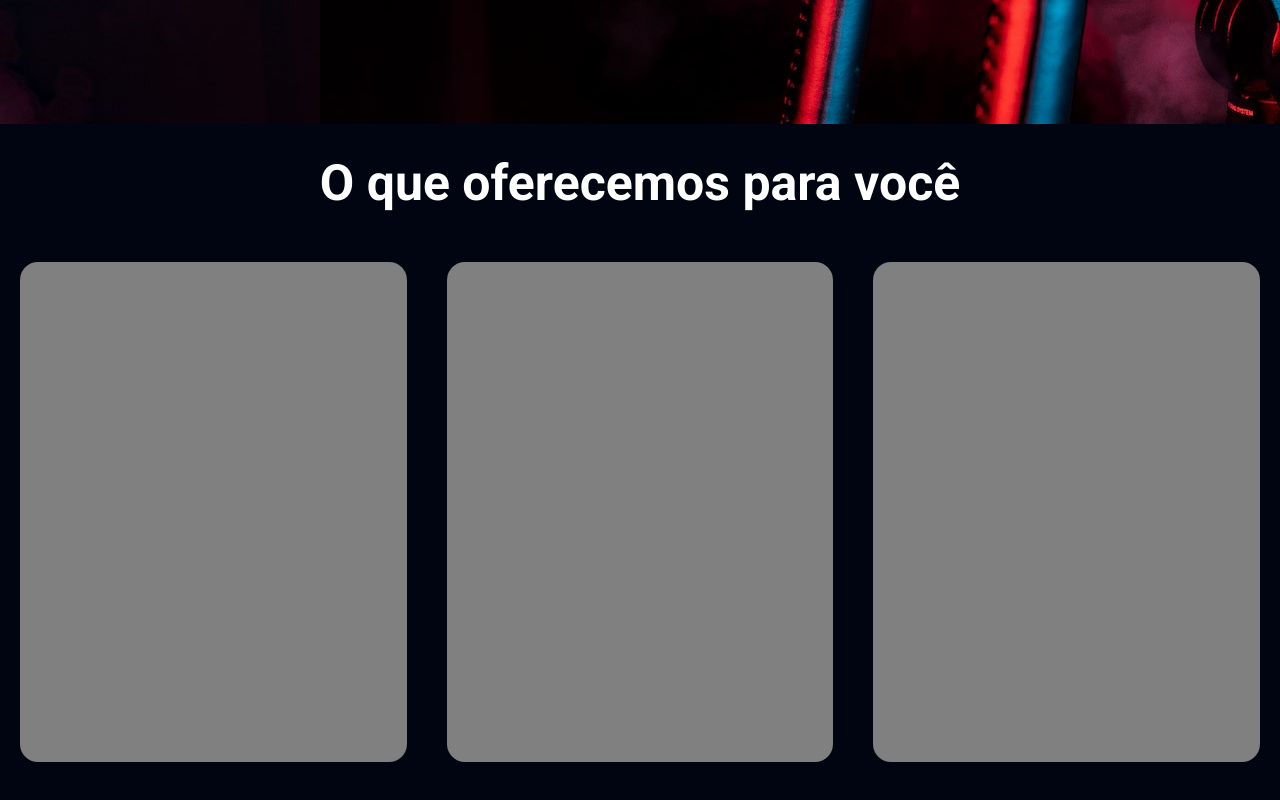
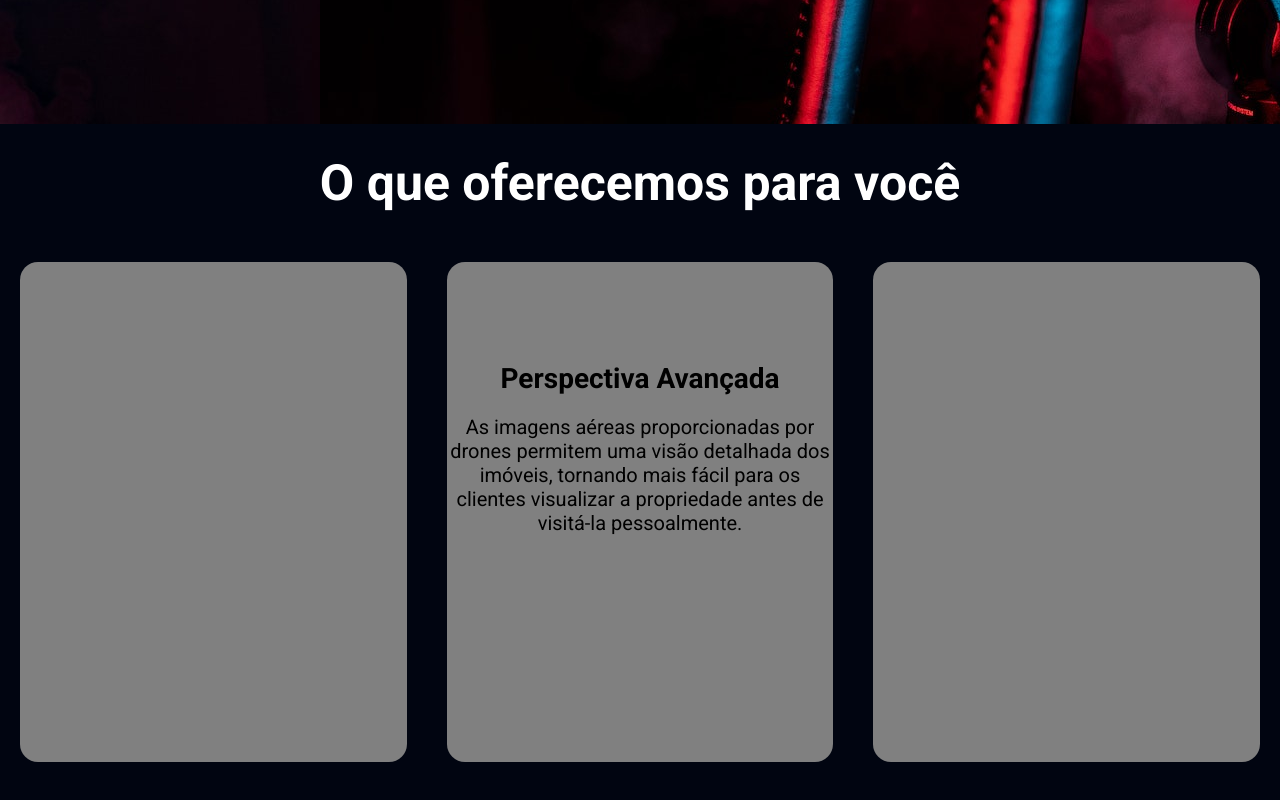
Before and after one commit to 011Jorge/maxfilm-drone, a React (Vite) app: page / in a window 1280 px wide. Shown: the part 1508-2308 px from the top of the page. Built offline with nearby package versions, Linux system fonts and the light colour scheme.

Commit message:
:construction: creating homepage

```diff
--- a/package.json
+++ b/package.json
@@ -12,6 +12,7 @@
   "dependencies": {
     "react": "^18.2.0",
     "react-dom": "^18.2.0",
+    "react-icons": "^4.10.1",
     "styled-components": "^6.0.3"
   },
   "devDependencies": {
--- a/src/containers/Home/homeStyles.js
+++ b/src/containers/Home/homeStyles.js
@@ -69,13 +69,17 @@ export const ContainerAbout = styled.div`
     font-weight: 500;
 
     border-radius: 8px;
-    border: 1px solid #fff;
     color: #fff;
+    border: none;
 
     cursor: pointer;
 
-    background: purple;
-    opacity: 0.6;
+    background: #5b83f7;
+
+    &:hover {
+      opacity: 0.6;
+      transition: 0.8s;
+    }
   }
 `;
 
@@ -104,6 +108,18 @@ export const ContainerServices = styled.div`
 
       border-radius: 18px;
       background-color: gray;
+
+      text-align: center;
+
+      h2 {
+        font-size: 28px;
+        margin-top: 100px;
+      }
+
+      p {
+        margin-top: 20px;
+        font-size: 20px;
+      }
     }
   }
 `;
--- a/src/containers/Home/index.jsx
+++ b/src/containers/Home/index.jsx
@@ -1,3 +1,5 @@
+import { FaRegObjectUngroup } from "react-icons/fa6";
+
 import Footer from "../../components/Footer";
 import Navbar from "../../components/Navbar";
 import {
@@ -36,7 +38,14 @@ function Home() {
         <h1>O que oferecemos para você</h1>
         <div className="divServices">
           <div className="services"></div>
-          <div className="services"></div>
+          <div className="services">
+            <h2>Perspectiva Avançada</h2>
+            <p>
+              As imagens aéreas proporcionadas por drones permitem uma visão
+              detalhada dos imóveis, tornando mais fácil para os clientes
+              visualizar a propriedade antes de visitá-la pessoalmente.
+            </p>
+          </div>
           <div className="services"></div>
         </div>
       </ContainerServices>
```
Also changed, not shown: 1 other file (tests, documents, lock files or other folders).
